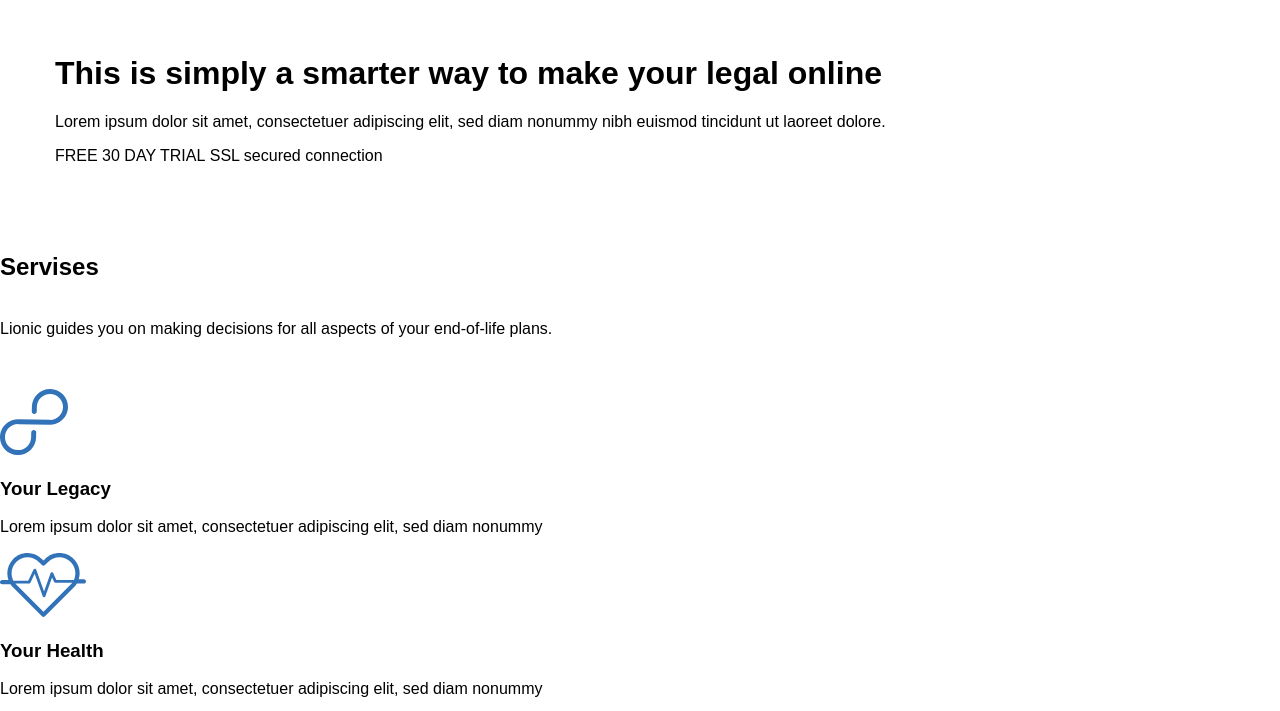
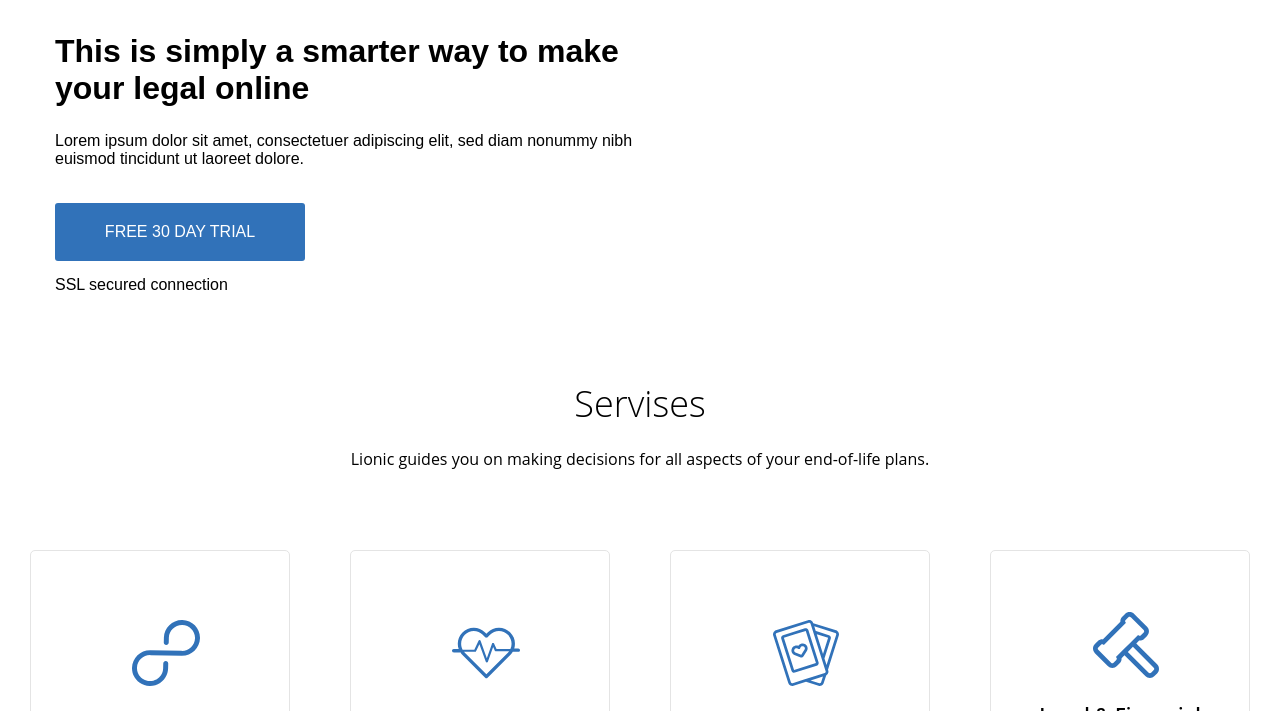
Before and after one commit to terpi228/qrFAKE, a plain HTML site: page index.html in a window 1280 px wide. Shown: the part 87-798 px from the top of the page. Drawn offline with Linux system fonts and the light colour scheme.

Commit message:
+css.0.7.60

```diff
--- a/css/style.css
+++ b/css/style.css
@@ -38,6 +38,7 @@ body {
 
 .flex {
     display: flex;
+    justify-content: space-evenly;
 }
 
 .contanier{
@@ -81,3 +82,99 @@ body {
 .header-list-item {
     margin-right: 52px;
 }
+
+/*-----------HERO---------*/
+.hero-contant{
+    max-width: 50%;
+    flex-direction: column;
+    align-items:flex-start;
+}
+
+.hero-title{
+    margin: 0;
+    margin-bottom: 25px;
+}
+
+.hero-descr{
+    margin: 0;
+    margin-bottom: 34px;
+}
+
+.hero-btn {
+    margin-bottom: 15px;
+    width: 250px;
+    height: 58px;
+    padding: 15px, 35px, 15px, 35px;
+    background-color: #3172B9;
+    border-radius: 3px;
+    flex-direction: row;
+}
+
+.text-btn {
+    color: #FFFFFF;
+    flex: none;
+    flex-grow: 0;
+    margin: 0px 10px;
+    order: 0;
+}
+
+/*----------servises-----------*/
+
+.section-title {
+    text-align: center;
+    font-family: Open Sans;
+    font-style:normal ;
+    font-weight: 300;
+    font-size: 36px;
+    line-height: 130%;
+    margin-bottom: 20px;
+}
+
+.section-descr{
+    text-align: center;
+    font-family: Open Sans;
+    font-weight: normal;
+    font-size: 16px;
+    line-height: 22px;
+    font-style: normal;
+}
+
+
+.services-item {
+    flex-direction: column;
+    width: 270px;
+    height: 320px;
+    border-radius: 5px;
+    border: 1px solid #E4E4E4;
+    box-sizing: border-box;
+    margin: 30px;
+    justify-content: space-evenly;
+}
+
+.services-item-icon {
+    width: 68px;
+    height: 66px;
+    margin-top: 61px ;
+    margin-left: 101px;
+    margin-right: 101px;
+}
+
+.services-item-title{
+    font-family: Open Sans;
+    font-weight: 600;
+    font-size: 20px;
+    line-height: 130%;
+    font-style: normal;
+    text-align: center;
+}
+
+.services-item-desc{
+    font-family: Open Sans;
+    font-weight: normal;
+    font-size: 14px;
+    line-height: 150%;
+    /* or 21px */
+
+    text-align: center;
+    font-style: normal;
+}
--- a/index.html
+++ b/index.html
@@ -31,15 +31,17 @@
 <main class="main">
     <section id="hero" class="hero">
         <div class="contanier">
-            <div class="hero-container">
+            <div class="flex hero-contant">
                 <h1 class="hero-title">
                     This is&nbsp;simply a&nbsp;smarter way to&nbsp;make your legal online
                 </h1>
-                <p class="header-descr">
+                <p class="hero-descr">
                     Lorem ipsum dolor sit amet, consectetuer adipiscing elit, sed diam nonummy nibh euismod tincidunt ut&nbsp;laoreet dolore.
                 </p>
                 <button class="btn-reset btn hero-btn">
-                    FREE 30&nbsp;DAY TRIAL
+                   <p class="text-btn">
+                       FREE 30&nbsp;DAY TRIAL
+                   </p>
                 </button>
                 <span class="hero-secure">
                     SSL secured connection
@@ -54,17 +56,17 @@
         <p class="section-descr services-descr">
             Lionic guides you on&nbsp;making decisions for all aspects of&nbsp;your end-of-life plans.
         </p>
-        <ul class="list-reset servises-item">
-            <li class="services-item">
+        <ul class="list-reset servises-item flex">
+            <li class="services-item flex">
                 <img class="services-item-icon" src="img/serv1.svg" alt="icon"></img>
-                <h3 class="service-sitem-title">
+                <h3 class="services-item-title">
                     Your Legacy
                 </h3>
                 <p class="services-item-desc">
                     Lorem ipsum dolor sit amet, consectetuer adipiscing elit, sed diam nonummy
                 </p>
             </li>
-            <li class="services-item">
+            <li class="services-item flex">
                 <img class="services-item-icon" src="img/serv2.svg" alt="icon"></img>
                 <h3 class="services-item-title">
                     Your Health
@@ -72,9 +74,9 @@
                 <p class="services-item-desc">
                     Lorem ipsum dolor sit amet, consectetuer adipiscing elit, sed diam nonummy
                 </p>
-                </li>
+
             </li>
-            <li class="services-item">
+            <li class="services-item flex">
                 <img class="services-item-icon" src="img/serv3.svg" alt="icon"></img>
                 <h3 class="services-item-title">
                     Funeral &amp;&nbsp;Memorial
@@ -82,17 +84,17 @@
                 <p class="services-item-desc">
                     Lorem ipsum dolor sit amet, consectetuer adipiscing elit, sed diam nonummy
                 </p>
-                </li>
+
             </li>
-            <li class="services-item">
+            <li class="services-item flx services-item-flex">
                 <img class="services-item-icon" src="img/serv4.svg" alt="icon"></img>
-                <h3 class="service-sitem-title">
+                <h3 class="services-item-title">
                     Legal &amp;&nbsp;Financial
                 </h3>
                 <p class="services-item-desc">
                     Lorem ipsum dolor sit amet, consectetuer adipiscing elit, sed diam nonummy
                 </p>
-                </li>
+
             </li>
         </ul>
     </section>
```
